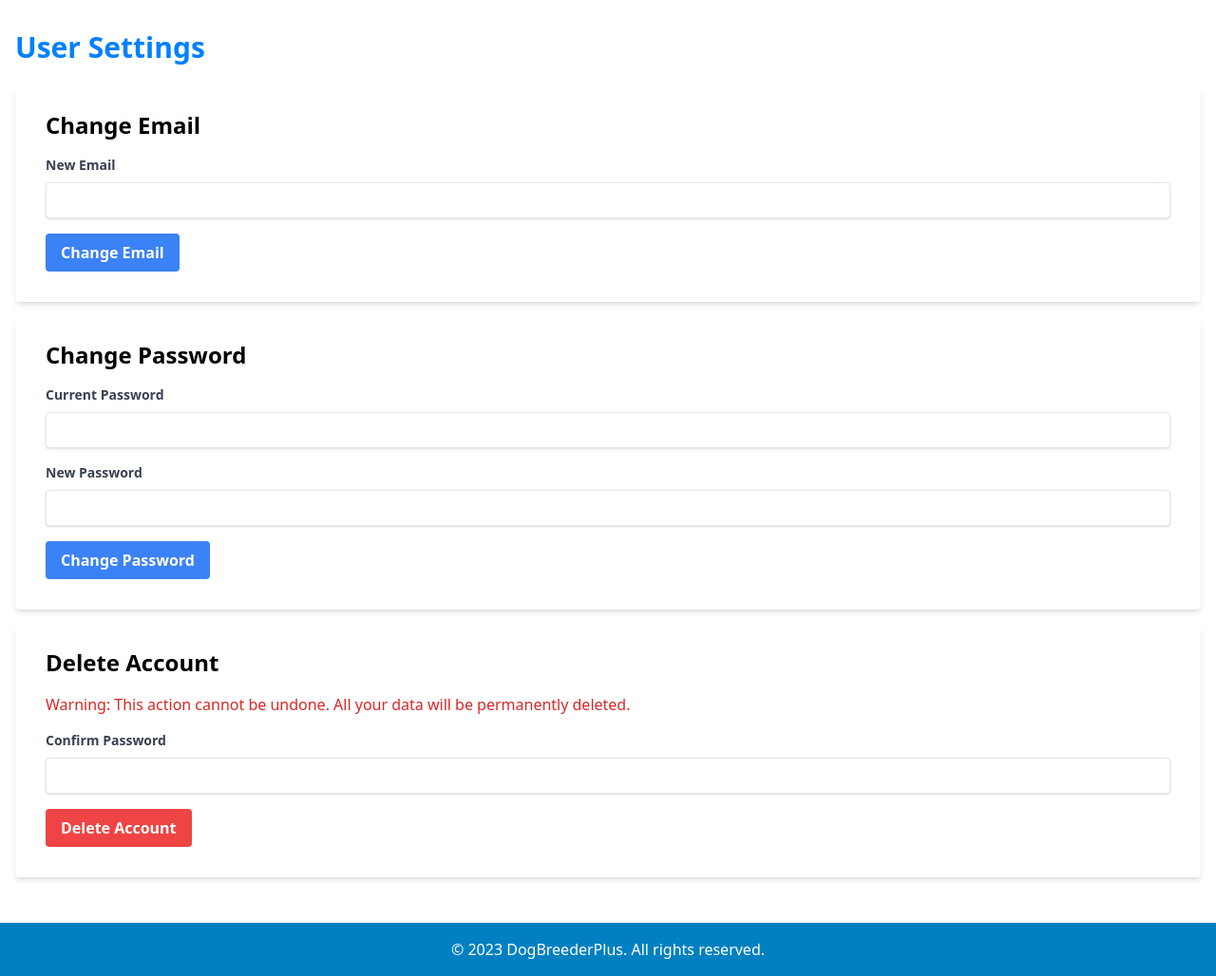
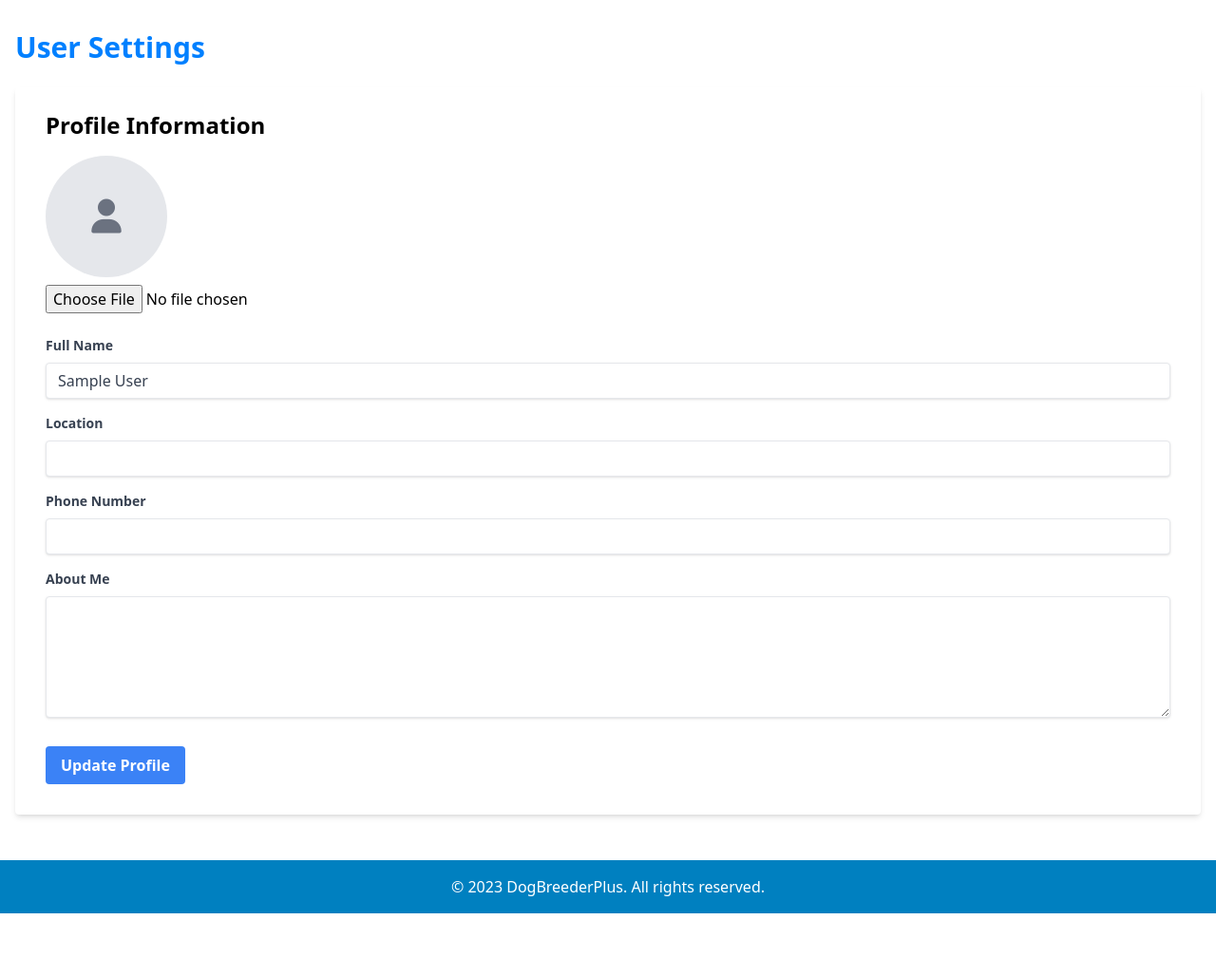
Before and after one commit to JohnathonCrowder/PawFinderPlus, a Flask app: page /user_settings in a window 1280 px wide. Shown: the part 64-1092 px from the top of the page at 95% size. After the commit the page ends 1026 px from the top, so only its background shows below. Run offline with Flask 3, Linux system fonts and the light colour scheme; the visitor is signed in with stand-in values (Sample User, id 1); some libraries are stand-ins or nearby versions.

Commit message:
Added user settings

```diff
--- a/app/__init__.py
+++ b/app/__init__.py
@@ -96,47 +96,55 @@ def create_app():
 
     ##### User Settings Routes #########
 
-    @app.route('/user_settings', methods=['GET', 'POST'])
+    @app.route('/update_profile', methods=['POST'])
+    @login_required
+    def update_profile():
+        # Handle profile picture upload
+        if 'profile_picture' in request.files:
+            file = request.files['profile_picture']
+            if file and file.filename:
+                # Read the file data and store it in the database
+                current_user.profile_picture_data = file.read()
+                current_user.profile_picture_filename = secure_filename(file.filename)
+                current_user.profile_picture_mimetype = file.mimetype
+
+        # Update other profile information
+        current_user.full_name = request.form.get('full_name', '').strip() or None
+        current_user.location = request.form.get('location', '').strip() or None
+        current_user.phone_number = request.form.get('phone_number', '').strip() or None
+        current_user.bio = request.form.get('bio', '').strip() or None
+
+        db.session.commit()
+        flash('Profile updated successfully!', 'success')
+        return redirect(url_for('user_settings'))
+
+    @app.route('/profile_picture/<int:user_id>')
+    def get_profile_picture(user_id):
+        user = User.query.get_or_404(user_id)
+        if user.profile_picture_data:
+            return send_file(
+                BytesIO(user.profile_picture_data),
+                mimetype=user.profile_picture_mimetype,
+                as_attachment=False,
+                download_name=user.profile_picture_filename
+            )
+        else:
+            # Return a default image or 404
+            return send_file('path/to/default/profile/image.png', mimetype='image/png')
+
+    @app.route('/remove_profile_picture', methods=['POST'])
+    @login_required
+    def remove_profile_picture():
+        current_user.profile_picture_data = None
+        current_user.profile_picture_filename = None
+        current_user.profile_picture_mimetype = None
+        db.session.commit()
+        flash('Profile picture removed.', 'success')
+        return redirect(url_for('user_settings'))
+
+    @app.route('/user_settings')
     @login_required
     def user_settings():
-        if request.method == 'POST':
-            action = request.form.get('action')
-
-            if action == 'change_email':
-                new_email = request.form.get('new_email')
-                if User.query.filter_by(email=new_email).first():
-                    flash('Email already exists', 'error')
-                else:
-                    current_user.email = new_email
-                    db.session.commit()
-                    flash('Email updated successfully', 'success')
-
-            elif action == 'change_password':
-                current_password = request.form.get('current_password')
-                new_password = request.form.get('new_password')
-                if check_password_hash(current_user.password_hash, current_password):
-                    current_user.set_password(new_password)
-                    db.session.commit()
-                    flash('Password updated successfully', 'success')
-                else:
-                    flash('Current password is incorrect', 'error')
-
-            elif action == 'delete_account':
-                password_confirm = request.form.get('password_confirm')
-                if check_password_hash(current_user.password_hash, password_confirm):
-                    # Delete user's dogs and associated images
-                    for dog in current_user.dogs:
-                        db.session.delete(dog)
-                    db.session.delete(current_user)
-                    db.session.commit()
-                    logout_user()
-                    flash('Your account has been deleted', 'success')
-                    return redirect(url_for('home'))
-                else:
-                    flash('Password is incorrect', 'error')
-
-            return redirect(url_for('user_settings'))
-
         return render_template('user_settings.html')
 
 
--- a/app/templates/user_settings.html
+++ b/app/templates/user_settings.html
@@ -17,61 +17,59 @@
     {% endwith %}
 
     <div class="bg-white shadow-md rounded px-8 pt-6 pb-8 mb-4">
-        <h2 class="text-2xl font-bold mb-4">Change Email</h2>
-        <form action="{{ url_for('user_settings') }}" method="POST">
-            <input type="hidden" name="action" value="change_email">
+        <h2 class="text-2xl font-bold mb-4">Profile Information</h2>
+        <form action="{{ url_for('update_profile') }}" method="POST" enctype="multipart/form-data">
+            <!-- Profile Picture -->
+            <div class="mb-6">
+                {% if current_user.profile_picture_data %}
+                    <img src="{{ url_for('get_profile_picture', user_id=current_user.id) }}"
+                         alt="Profile Picture"
+                         class="w-32 h-32 object-cover rounded-full mb-2">
+                {% else %}
+                    <div class="w-32 h-32 bg-gray-200 rounded-full flex items-center justify-center mb-2">
+                        <i class="fas fa-user text-4xl text-gray-500"></i>
+                    </div>
+                {% endif %}
+                <input type="file" name="profile_picture" accept="image/*">
+            </div>
+
+            {% if current_user.profile_picture_data %}
+    <form action="{{ url_for('remove_profile_picture') }}" method="POST" class="inline">
+        <button type="submit" class="text-red-500 underline">Remove Picture</button>
+    </form>
+{% endif %}
+
+            <!-- Full Name -->
             <div class="mb-4">
-                <label class="block text-gray-700 text-sm font-bold mb-2" for="new_email">
-                    New Email
-                </label>
-                <input class="shadow appearance-none border rounded w-full py-2 px-3 text-gray-700 leading-tight focus:outline-none focus:shadow-outline" id="new_email" name="new_email" type="email" required>
+                <label class="block text-gray-700 text-sm font-bold mb-2" for="full_name">Full Name</label>
+                <input class="shadow appearance-none border rounded w-full py-2 px-3 text-gray-700 leading-tight focus:outline-none focus:shadow-outline"
+                       id="full_name" name="full_name" type="text" value="{{ current_user.full_name or '' }}">
             </div>
+
+            <!-- Location -->
+            <div class="mb-4">
+                <label class="block text-gray-700 text-sm font-bold mb-2" for="location">Location</label>
+                <input class="shadow appearance-none border rounded w-full py-2 px-3 text-gray-700 leading-tight focus:outline-none focus:shadow-outline"
+                       id="location" name="location" type="text" value="{{ current_user.location or '' }}">
+            </div>
+
+            <!-- Phone Number -->
+            <div class="mb-4">
+                <label class="block text-gray-700 text-sm font-bold mb-2" for="phone_number">Phone Number</label>
+                <input class="shadow appearance-none border rounded w-full py-2 px-3 text-gray-700 leading-tight focus:outline-none focus:shadow-outline"
+                       id="phone_number" name="phone_number" type="tel" value="{{ current_user.phone_number or '' }}">
+            </div>
+
+            <!-- Bio -->
+            <div class="mb-6">
+                <label class="block text-gray-700 text-sm font-bold mb-2" for="bio">About Me</label>
+                <textarea class="shadow appearance-none border rounded w-full py-2 px-3 text-gray-700 leading-tight focus:outline-none focus:shadow-outline h-32"
+                          id="bio" name="bio">{{ current_user.bio or '' }}</textarea>
+            </div>
+
             <div class="flex items-center justify-between">
                 <button class="bg-blue-500 hover:bg-blue-700 text-white font-bold py-2 px-4 rounded focus:outline-none focus:shadow-outline" type="submit">
-                    Change Email
-                </button>
-            </div>
-        </form>
-    </div>
-
-    <div class="bg-white shadow-md rounded px-8 pt-6 pb-8 mb-4">
-        <h2 class="text-2xl font-bold mb-4">Change Password</h2>
-        <form action="{{ url_for('user_settings') }}" method="POST">
-            <input type="hidden" name="action" value="change_password">
-            <div class="mb-4">
-                <label class="block text-gray-700 text-sm font-bold mb-2" for="current_password">
-                    Current Password
-                </label>
-                <input class="shadow appearance-none border rounded w-full py-2 px-3 text-gray-700 leading-tight focus:outline-none focus:shadow-outline" id="current_password" name="current_password" type="password" required>
-            </div>
-            <div class="mb-4">
-                <label class="block text-gray-700 text-sm font-bold mb-2" for="new_password">
-                    New Password
-                </label>
-                <input class="shadow appearance-none border rounded w-full py-2 px-3 text-gray-700 leading-tight focus:outline-none focus:shadow-outline" id="new_password" name="new_password" type="password" required>
-            </div>
-            <div class="flex items-center justify-between">
-                <button class="bg-blue-500 hover:bg-blue-700 text-white font-bold py-2 px-4 rounded focus:outline-none focus:shadow-outline" type="submit">
-                    Change Password
-                </button>
-            </div>
-        </form>
-    </div>
-
-    <div class="bg-white shadow-md rounded px-8 pt-6 pb-8 mb-4">
-        <h2 class="text-2xl font-bold mb-4">Delete Account</h2>
-        <p class="mb-4 text-red-600">Warning: This action cannot be undone. All your data will be permanently deleted.</p>
-        <form action="{{ url_for('user_settings') }}" method="POST" onsubmit="return confirm('Are you sure you want to delete your account? This action cannot be undone.');">
-            <input type="hidden" name="action" value="delete_account">
-            <div class="mb-4">
-                <label class="block text-gray-700 text-sm font-bold mb-2" for="password_confirm">
-                    Confirm Password
-                </label>
-                <input class="shadow appearance-none border rounded w-full py-2 px-3 text-gray-700 leading-tight focus:outline-none focus:shadow-outline" id="password_confirm" name="password_confirm" type="password" required>
-            </div>
-            <div class="flex items-center justify-between">
-                <button class="bg-red-500 hover:bg-red-700 text-white font-bold py-2 px-4 rounded focus:outline-none focus:shadow-outline" type="submit">
-                    Delete Account
+                    Update Profile
                 </button>
             </div>
         </form>
```
Also changed, not shown: app/models.py (+11 -0 lines).
